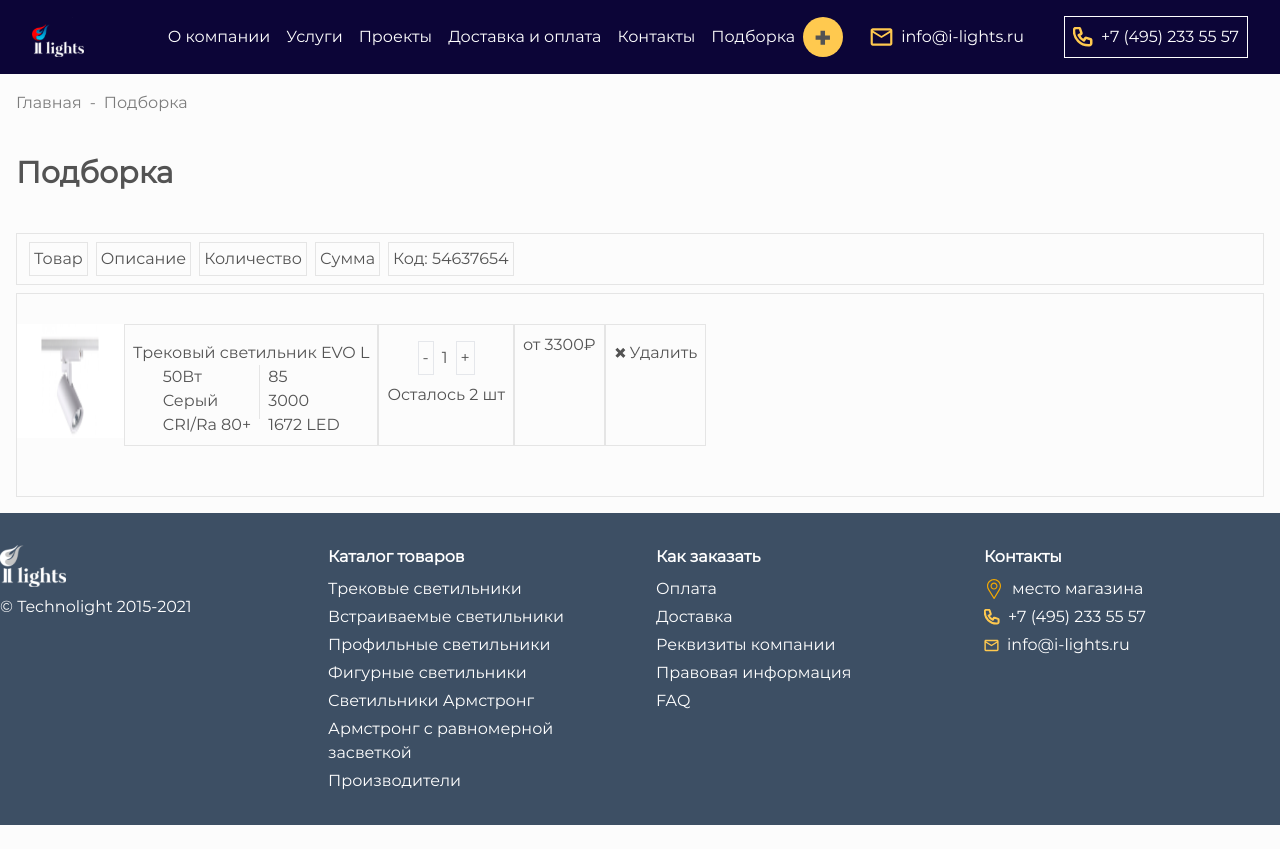
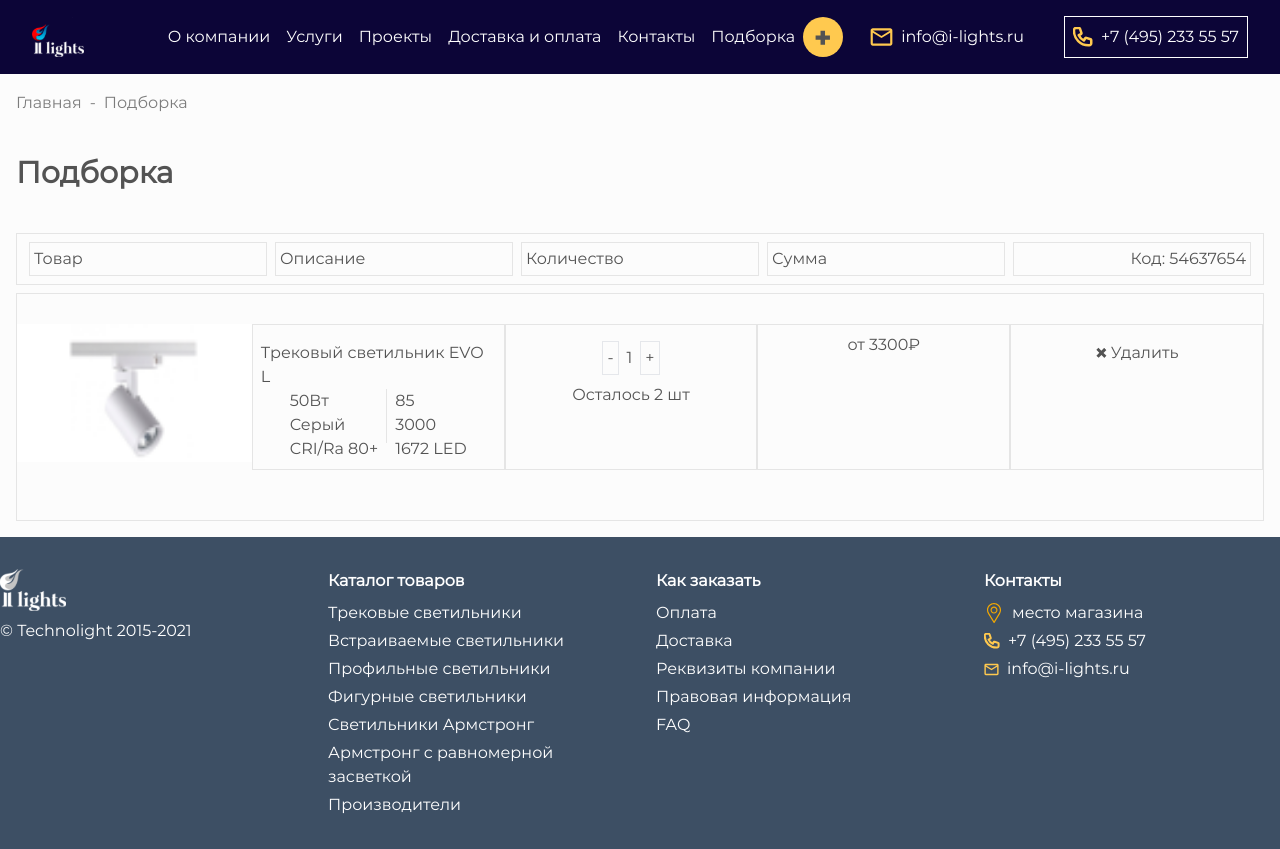
Before and after one commit to 89811421793/lamps, a Next.js app: page /basket in a window 1280 px wide. Before the commit the page ends 825 px from the top, so only its background shows below. Built offline with nearby package versions, Linux system fonts and the light colour scheme.

Commit message:
промежуточная стилизация

```diff
--- a/src/app/basket/page.tsx
+++ b/src/app/basket/page.tsx
@@ -28,8 +28,8 @@ const ProductCard: React.FC<ProductCardProps> = ({ product }) => {
       onMouseEnter={() => setIsHovered(true)}
       onMouseLeave={() => setIsHovered(false)}
     >
-      <img src={product.image} alt={product.name} className="mb-2" />
-      <div className="border border-[#E5E5E5] p-2 flex flex-col items-center">
+      <img src={product.image} alt={product.name} className="mb-2 flex-1" />
+      <div className="border border-[#E5E5E5] p-2 flex flex-col items-center flex-1">
         <span className="mt-2">{product.name}</span>
         <div className="flex">
           <div className="flex flex-col">
@@ -37,7 +37,7 @@ const ProductCard: React.FC<ProductCardProps> = ({ product }) => {
               <span key={index}>{char}</span>
             ))}
           </div>
-          <div className="border-l border-[#E5E5E5] h-[54px] mx-2"></div> {/* Вертикальный разделитель */}
+          <div className="border-l border-[#E5E5E5] h-[54px] mx-2"></div>
           <div className="flex flex-col">
             {product.characteristics2.map((char, index) => (
               <span key={index}>{char}</span>
@@ -45,7 +45,7 @@ const ProductCard: React.FC<ProductCardProps> = ({ product }) => {
           </div>
         </div>
       </div>
-      <div className="border border-[#E5E5E5] p-2 flex flex-col items-center">
+      <div className="border border-[#E5E5E5] p-2 flex flex-col items-center flex-1">
         <div className="flex items-center mt-2">
           <button className="border p-1">-</button>
           <span className="mx-2">1</span>
@@ -53,12 +53,12 @@ const ProductCard: React.FC<ProductCardProps> = ({ product }) => {
         </div>
         <span className="mt-2">Осталось 2 шт</span>
       </div>
-      <div className="border border-[#E5E5E5] p-2 flex flex-col items-center">
+      <div className="border border-[#E5E5E5] p-2 flex flex-col items-center flex-1">
         <span>от {product.price}₽</span>
       </div>
-      <div className="border border-[#E5E5E5] p-2 flex flex-col items-center">
+      <div className="border border-[#E5E5E5] p-2 flex flex-col items-center flex-1">
         <button
-          className={`flex items-center mt-2 ${
+          className={`flex items-center mt-2 justify-end ${
             isHovered ? "text-[#F3A800]" : ""
           }`}
         >
@@ -104,11 +104,11 @@ const Basket: React.FC = () => {
           className="mb-[40px]"
         />
         <div className="border border-[#E5E5E5] flex mb-2 p-2">
-          <span className="border border-[#E5E5E5] p-1 mx-1">Товар</span>
-          <span className="border border-[#E5E5E5] p-1 mx-1">Описание</span>
-          <span className="border border-[#E5E5E5] p-1 mx-1">Количество</span>
-          <span className="border border-[#E5E5E5] p-1 mx-1">Сумма</span>
-          <span className="border border-[#E5E5E5] p-1 mx-1">Код: 54637654</span>
+          <span className="border border-[#E5E5E5] p-1 mx-1 flex-1">Товар</span>
+          <span className="border border-[#E5E5E5] p-1 mx-1 flex-1">Описание</span>
+          <span className="border border-[#E5E5E5] p-1 mx-1 flex-1">Количество</span>
+          <span className="border border-[#E5E5E5] p-1 mx-1 flex-1">Сумма</span>
+          <span className="border border-[#E5E5E5] p-1 mx-1 flex-1 text-right">Код: 54637654</span>
         </div>
         {products.map((product) => (
           <ProductCard key={product.code} product={product} />
```
